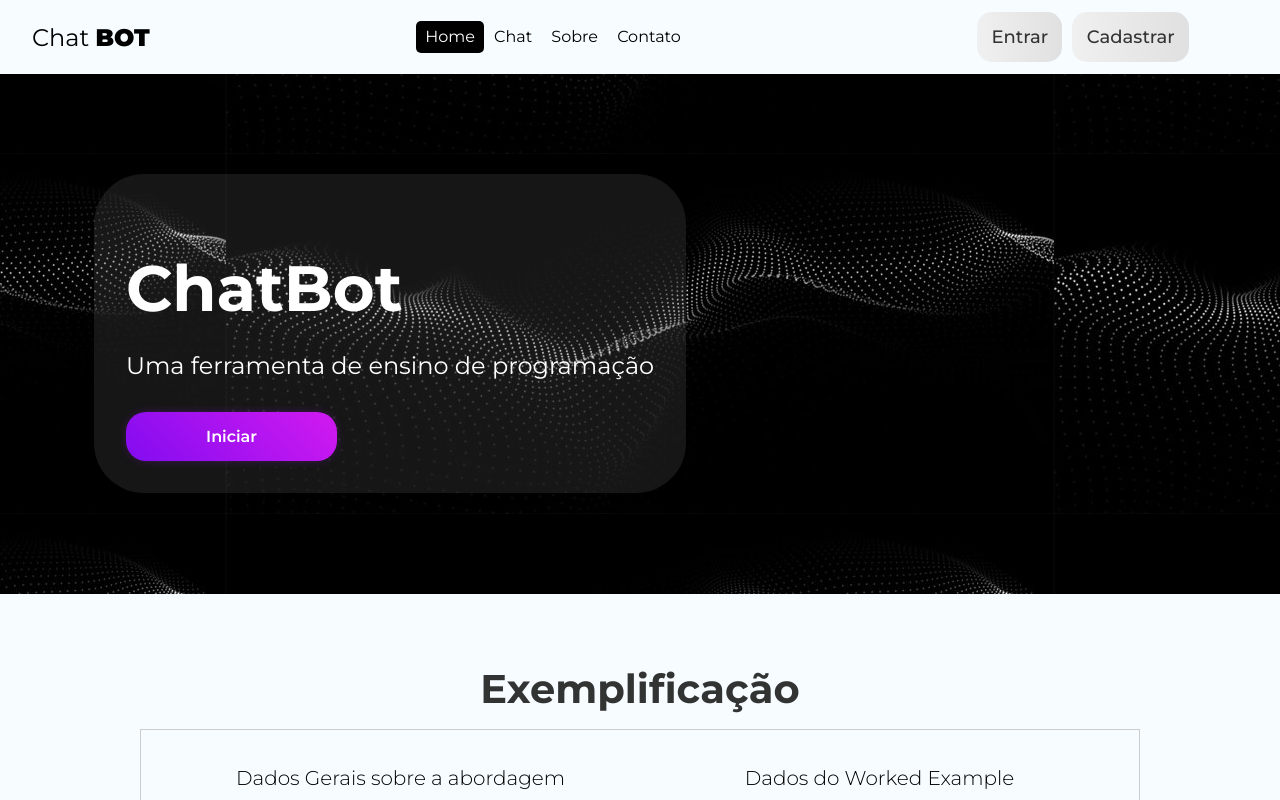
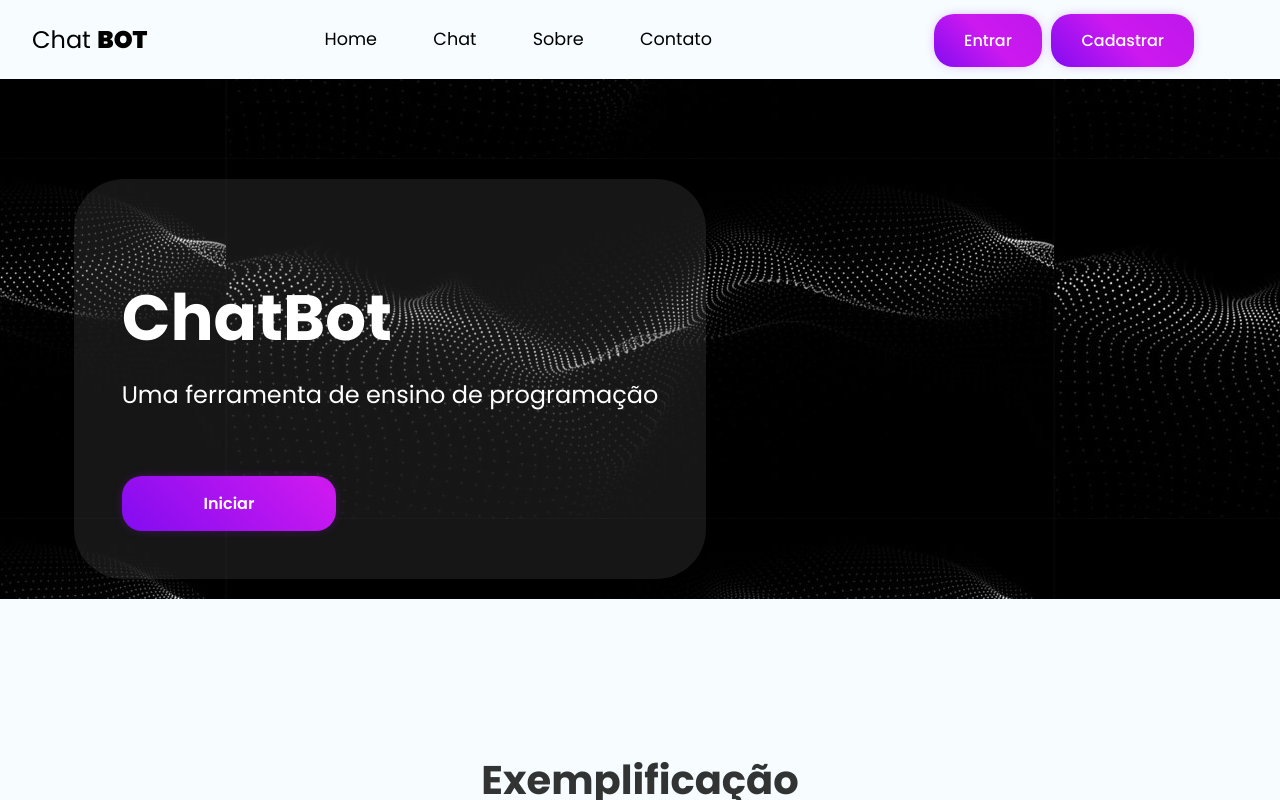
Before and after one commit to Chatbot-educacional/Chatbot-educacional, a React (Vite) app in the folder chatApp/: page / in a window 1280 px wide. Shown: the top 800 px of the page. Built offline with nearby package versions, Linux system fonts and the light colour scheme; what react-chatbot-kit would draw is missing.

Commit message:
refactor: ajustando e estilizando home page para responsividade

```diff
--- a/chatApp/index.html
+++ b/chatApp/index.html
@@ -7,7 +7,9 @@
     <title>ChatBot</title>
     <link rel="preconnect" href="https://fonts.googleapis.com">
     <link rel="preconnect" href="https://fonts.gstatic.com" crossorigin>
-    <link href="https://fonts.googleapis.com/css2?family=Montserrat:ital,wght@0,100;0,200;0,300;0,400;0,500;0,600;0,700;0,800;0,900;1,100;1,200;1,300;1,400;1,500;1,600;1,700;1,800;1,900&display=swap" rel="stylesheet">
+    <link rel="preconnect" href="https://fonts.googleapis.com">
+    <link href="https://fonts.googleapis.com/css2?family=Poppins:ital,wght@0,100;0,200;0,300;0,400;0,500;0,600;0,700;0,800;0,900;1,100;1,200;1,300;1,400;1,500;1,600;1,700;1,800;1,900&display=swap" rel="stylesheet">
+    <!-- <link href="https://fonts.googleapis.com/css2?family=Montserrat:ital,wght@0,100;0,200;0,300;0,400;0,500;0,600;0,700;0,800;0,900;1,100;1,200;1,300;1,400;1,500;1,600;1,700;1,800;1,900&display=swap" rel="stylesheet"> -->
     <link rel="stylesheet" href="https://cdnjs.cloudflare.com/ajax/libs/font-awesome/6.4.2/css/all.min.css" integrity="sha512-z3gLpd7yknf1YoNbCzqRKc4qyor8gaKU1qmn+CShxbuBusANI9QpRohGBreCFkKxLhei6S9CQXFEbbKuqLg0DA==" crossorigin="anonymous" referrerpolicy="no-referrer" />
   </head>
   <body>
--- a/chatApp/src/components/Navbar/Navbar.module.css
+++ b/chatApp/src/components/Navbar/Navbar.module.css
@@ -1,6 +1,7 @@
 *{
     padding: 0;
     box-sizing: border-box;
+    font-family: 'Poppins', sans-serif;
 }
 
 .navbar {
@@ -29,13 +30,35 @@
 }
 
 .navbar .links_list {
-    margin-right: 1em;
+    margin: 0;
+    /* margin-right: 1em; */
+}
+
+.navbar .links_list li {
+    margin-right: 2em;
+    font-size: 1.1em;
 }
 
 .navbar .links_list li a {
     padding: .4em .6em;
     border-radius: 5px;
+    font-weight: 400;
 }
+
+.navbar .links_list li a:hover{
+    color: rgb(195, 0, 255);
+}
+
+/* .navbar .links_list li a:hover::after,
+.navbar .links_list li a.active::after {
+    content: "";
+    width: 30%;
+    height: 2px;
+    background: #820cf0;
+    position: absolute;
+    bottom: -4px;
+    left: 20px;
+} */
 
 .links_list_right {
     display: flex;
@@ -45,23 +68,35 @@
     font-weight: 500;
 }
 
-.links_list_right li a {
-    padding: .8em .8em;
-    margin: 5px;
-    border-radius: 15px;
-    background: linear-gradient(to right, #F0F0F0, #E0E0E0);
-    color: #333; /* Defina a cor do texto como branco para contrastar com o gradiente */
+.links_list_right li a{
+    padding: 15px 30px;
+    margin-left: 0.6em;
+    border-radius: 20px;
+    box-shadow: 0px 0px 14px -7px #a119f0;
+    background-image: linear-gradient(45deg, #820cf0 0%, #cc19f0  51%, #860fd6  300%);
+    color: #fff; /* Defina a cor do texto como branco para contrastar com o gradiente */
     text-decoration: none; /* Remova a sublinhado do link */
     transition: background 0.3s; /* Adicione uma transição suave para a mudança de cor de fundo */
 }
 
-.links_list_right li a:hover {
-    background: linear-gradient(to right, #E0E0E0, #D0D0D0);
+.links_list_right li a{
+    font-size: 16px;
+    color: #fff;
+    font-family: 'Poppins', sans-serif;
 }
 
+.links_list_right li a:hover {
+    background-position: right center;
+    color: #fff;
+    text-decoration: none;
+}
+
+.links_list_right li a:active {
+    transform: scale(0.95);
+  }
+
 .active {
-    background-color: black;
-    color: white;
+    color: black;
 }
 
 .mobile {
@@ -108,7 +143,7 @@
         align-items: flex-start;
         justify-content: flex-start;
         position: fixed;
-        top: 74px;
+        top: 76px;
         right: -300px; /* controla se ve ou não a navbar do mobile */
         width: 300px;
         height: 100vh;
--- a/chatApp/src/index.css
+++ b/chatApp/src/index.css
@@ -2,12 +2,12 @@ body {
   background-color: #f6fcff;
   padding: 0;
   margin: 0;
-  font-family: "Montserrat", sans-serif;
+  font-family: 'Poppins', sans-serif;
 }
 
 input::placeholder,
 textarea::placeholder {
-  font-family: "Montserrat", sans-serif;
+  font-family: 'Poppins', sans-serif;
   color: #aaa;
 }
 
@@ -24,7 +24,7 @@ a, nav button {
   transition: .4s;
   font-size: 1em;
   cursor: pointer;
-  font-family: "Montserrat", sans-serif;
+  font-family: 'Poppins', sans-serif;
 }
 
 a:hover, nav button:hover {
--- a/chatApp/src/pages/Home/Home.jsx
+++ b/chatApp/src/pages/Home/Home.jsx
@@ -62,6 +62,7 @@ const Home = () => {
         <h1 className={styles.sessionTitle}>Conteúdos Abordados</h1>
         </div>
       </div>
+      <div className={styles.lastContainer}>
         <div className={styles.componenteImagemTexto}>
           <div className={`${styles.imagemContainer} ${styles.image}`}>
             <img src={ConteudoVar} alt="Imagem" />
@@ -132,6 +133,9 @@ const Home = () => {
             </div>
           </div>
         </div>
+
+      </div>
+
     </div>
   )
 }
--- a/chatApp/src/pages/Home/Home.module.css
+++ b/chatApp/src/pages/Home/Home.module.css
@@ -25,7 +25,7 @@
 .content {
   position: relative;
   z-index: 1;
-  padding: 2rem;
+  padding: 3rem;
   background-color: rgba(128, 128, 128, 0.171);
   border-radius: 50px;
   margin-top: 100px;
@@ -35,13 +35,14 @@
 .title {
   font-size: 4.0rem;
   color: white;
-  margin-bottom: 1rem;
+  margin-bottom: 0;
 }
 
 .description {
   font-size: 1.5rem;
   color: white;
-  margin-bottom: 2rem;
+  margin-bottom: 4rem;
+  margin-top: 0.5em;
 }
 
 .startButton {
@@ -197,12 +198,16 @@
   border-radius: 50px;
 }
 
+.lastContainer {
+  margin-top: 3vh;
+}
+
 .componenteImagemTexto {
   display: flex;
   position: relative;
   border: 1px solid #ccc;
   padding: 10px;
-  margin: 10px;
+  margin: 20px;
   margin-left: 200px;
   margin-right: 200px;
 }
@@ -402,6 +407,5 @@
     width: 70%;
     margin-left: 3.2em;
     margin-right: 0;
-
   }
 }
```
Lines whose indentation alone changed are shown as unchanged.
